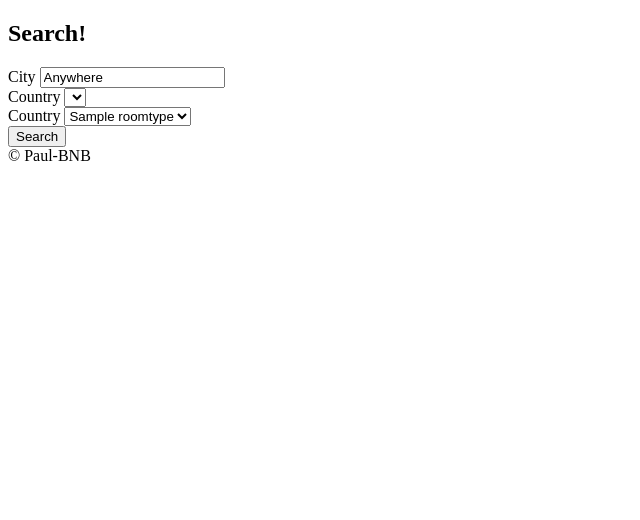
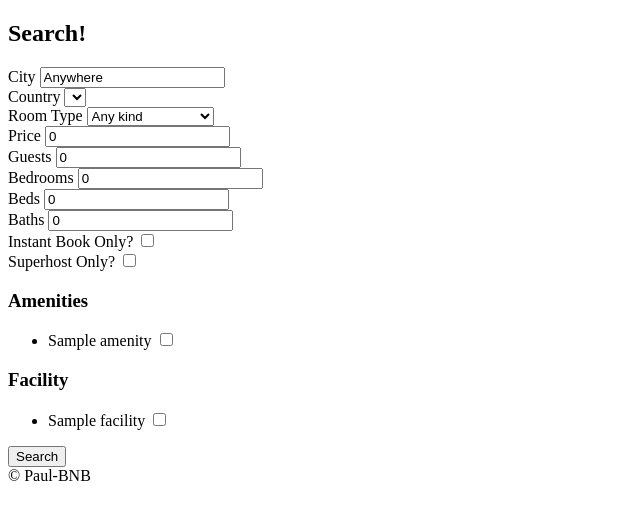
Before and after one commit to paullee714/airbnb_clone, a Django app: page /rooms/search/ in a window 1280 px wide. Shown: the part 60-580 px from the top of the page, without its empty margins (0-640 px from the left). Run offline with Django 3.2, Linux system fonts and the light colour scheme; tables that the repository leaves empty hold one stand-in row (values such as "Sample post"); lists and menus that the app fills with data are empty.

Commit message:
complete Search form - 검색 폼 완성

```diff
--- a/rooms/views.py
+++ b/rooms/views.py
@@ -55,9 +55,42 @@ class RoomDetail(DetailView):
 def search(request):
     city = request.GET.get("city", "Anywhere")
     city = str.capitalize(city)
+    country = request.GET.get("country", "KR")
+    room_type = int(request.GET.get("room_type", 0))
+    price = int(request.GET.get("price", 0))
+    guests = int(request.GET.get("guests", 0))
+    bedrooms = int(request.GET.get("bedrooms", 0))
+    beds = int(request.GET.get("beds", 0))
+    baths = int(request.GET.get("baths", 0))
+    instant = request.GET.get("instant", False)
+    super_host = request.GET.get("super_host", False)
+    s_amenities = request.GET.getlist("amenities")
+    s_facilities = request.GET.getlist("facilities")
+
+    form = {
+        "city": city,
+        "s_room_type": room_type,
+        "s_country": country,
+        "price": price,
+        "guests": guests,
+        "bedrooms": bedrooms,
+        "beds": beds,
+        "baths": baths,
+        "s_amenities": s_amenities,
+        "s_facilities": s_facilities,
+        "instant": instant,
+        "super_host": super_host,
+    }
+
+    amenities = models.Amenity.objects.all()
+    facilities = models.Facility.objects.all()
+
     room_types = models.RoomType.objects.all()
-    return render(
-        request,
-        "rooms/search.html",
-        {"city": city, "countries": countries, "room_types": room_types},
-    )
+    choices = {
+        "countries": countries,
+        "room_types": room_types,
+        "amenities": amenities,
+        "facilities": facilities,
+    }
+
+    return render(request, "rooms/search.html", {**form, **choices})
--- a/templates/rooms/search.html
+++ b/templates/rooms/search.html
@@ -21,19 +21,87 @@
             <label for="country">Country</label>
             <select name="country" id="country">
                 {% for country in countries %}
-                    <option value="{{country.code}}">{{country.name}}</option>
+                    <option value="{{country.code}}" {% if country.code == s_country %}selected{% endif %}>{{country.name}}</option>
                 {% endfor %}
             </select>
         </div>
 
         <div>
-            <label for="room_type">Country</label>
+            <label for="room_type">Room Type</label>
             <select name="room_type" id="room_type">
+                <option value="0" {% if s_room_type == 0 %}selected{% endif %}>Any kind</option>
                 {% for room_type in room_types %}
-                    <option value="{{room_type.pk}}">{{room_type.name}}</option>
+                    <option value="{{room_type.pk}}" {% if s_room_type == room_type.pk %}selected{% endif %}>{{room_type.name}}</option>
                 {% endfor %}
             </select>
         </div>
+
+        <div>
+            <label for="price">Price</label>
+            <input value="{{price}}" type="number" name="price" id="price" placeholder="Price">
+        </div>
+
+        <div>
+            <label for="guests">Guests</label>
+            <input value="{{guests}}" type="number" name="guests" id="guests" placeholder="Guests">
+        </div>
+
+        <div>
+            <label for="bedrooms">Bedrooms</label>
+            <input value="{{bedrooms}}" type="number" name="bedrooms" id="bedrooms" placeholder="Bedrooms">
+        </div>
+
+        <div>
+            <label for="beds">Beds</label>
+            <input value="{{beds}}" type="number" name="beds" id="beds" placeholder="Beds">
+        </div>
+
+        <div>
+            <label for="baths">Baths</label>
+            <input value="{{baths}}" type="number" name="baths" id="baths" placeholder="Baths">
+        </div>
+
+        <div>
+            <label for="instant">Instant Book Only? </label>
+            <input type="checkbox" name="instant" id="instant" {% if instant %}checked{% endif %} >
+        </div>
+
+        <div>
+            <label for="super_host">Superhost Only? </label>
+            <input type="checkbox" name="super_host" id="super_host" {% if super_host %}checked{% endif %} >
+        </div>
+
+        <div>
+            <h3>Amenities</h3>
+            <ul>
+                {% for amenity in amenities %}
+                    <li>
+                        <label id="a_{{amenity.pk}}">{{amenity.name}}</label>
+                        <input name="amenities" type="checkbox"
+                        id="a_{{amenity.pk}}" value="{{amenity.pk}}"
+                        {% if amenity.pk|slugify in s_amenities %} checked {% endif %}
+                        >
+                    </li>
+                {% endfor %}
+            </ul>
+        </div>
+
+        <div>
+            <h3>Facility</h3>
+            <ul>
+                {% for facility in facilities %}
+                    <li>
+                        <label id="f_{{facility.pk}}">{{facility.name}}</label>
+                        <input
+                        name="facilities" type="checkbox"
+                        id="f_{{facility.pk}}" value={{facility.pk}}
+                        {% if facility.pk|slugify in s_facilities %} checked {% endif %}
+                        >
+                    </li>
+                {% endfor %}
+            </ul>
+        </div>
+
 
         <button>Search</button>
     </form>
```
